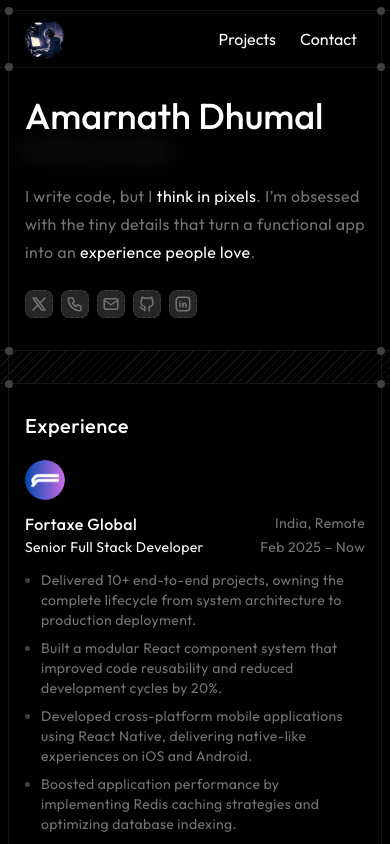
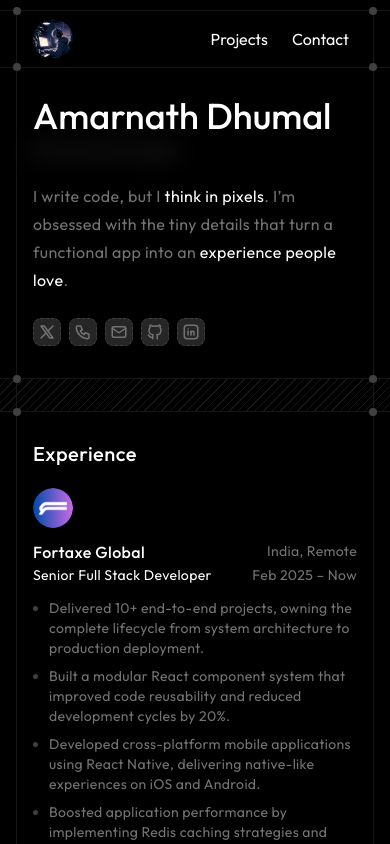
Before and after one commit to amarnath666/Portfolio, a Next.js app: page / in a window 390 px wide. Shown: the top 844 px of the page. Built offline with nearby package versions, Linux system fonts and the light colour scheme.

Commit message:
updated mobile padding

```diff
--- a/components/ui/view-area.tsx
+++ b/components/ui/view-area.tsx
@@ -27,7 +27,7 @@ const ViewArea = ({
         showBorderTop && "border-t-1",
         showBorderBottom && "border-b-1",
         (showBorderTop || showBorderBottom) && "border-neutral-800/60",
-        "px-2 sm:px-0",
+        "px-4 sm:px-0",
         outerClassName
     )
 
```
